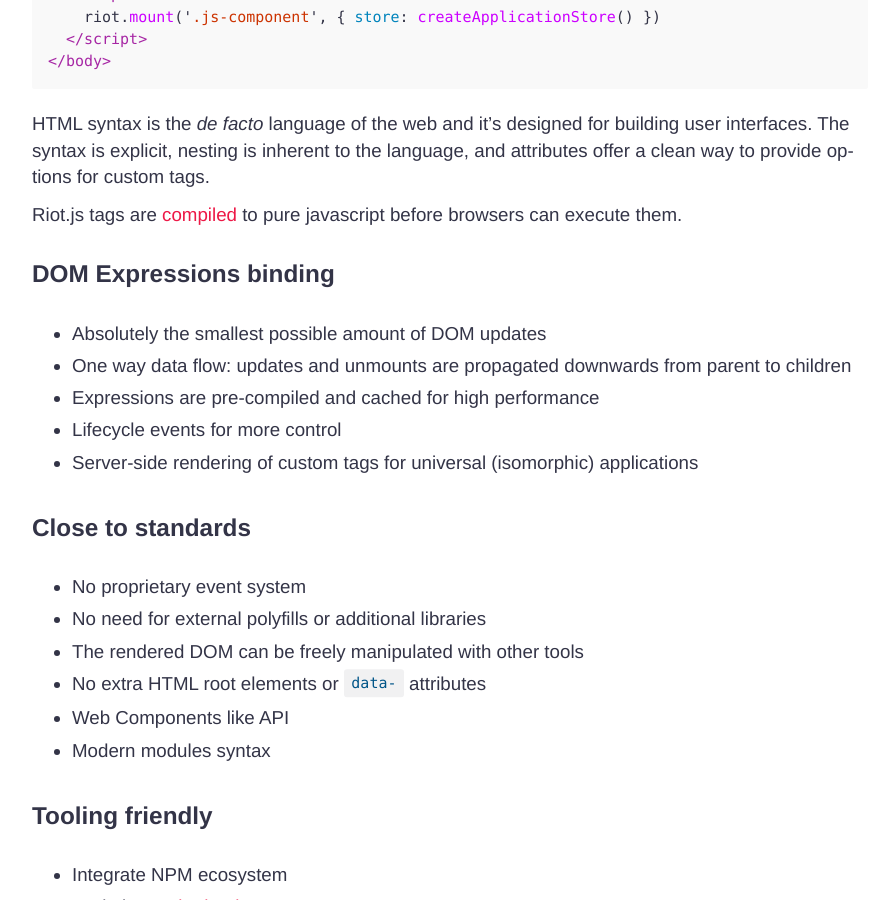
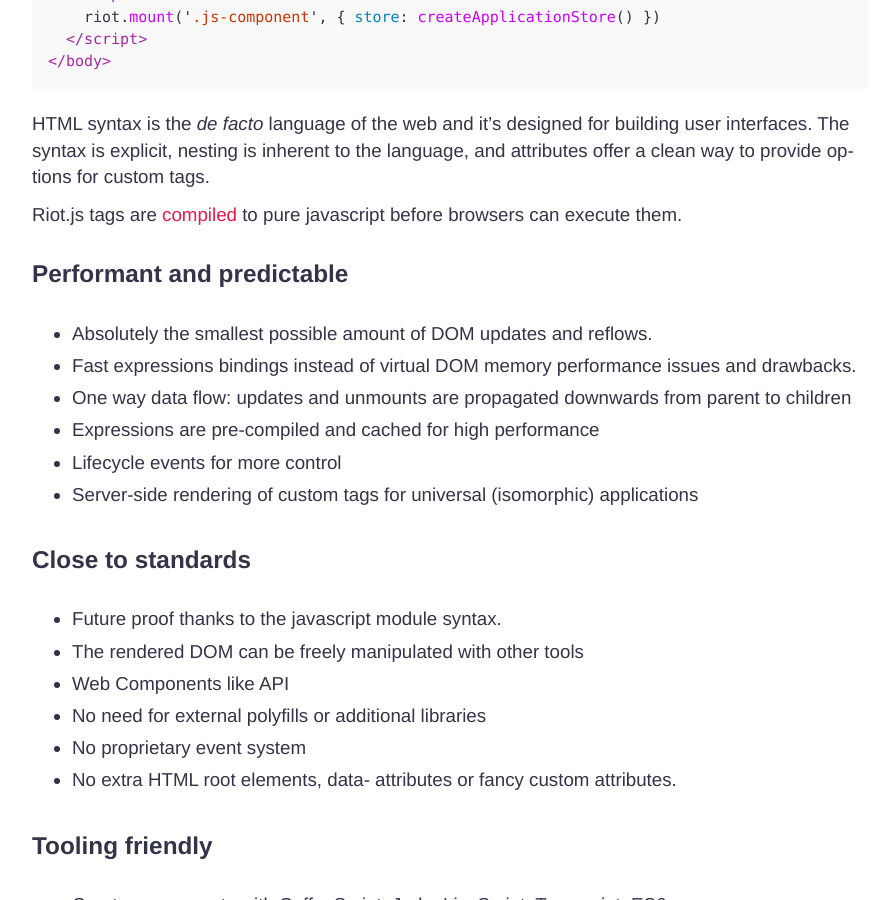
Before and after one commit to riot/riot.github.io, a Jekyll site: the page built from index.md, in a window 1280 px wide and 900 px high, scrolled down 2640 px. Shown: the whole window, without its empty margins (190-1072 px from the left). Built offline with Jekyll 4.4.1, drawn with Linux system fonts in a browser that asks for light colours; emoji names are drawn with the system emoji font; comment, search, counter and statistics services are not loaded; some of the changed text lies outside the part shown.

Commit message:
updated: intro page

````diff
--- a/index.md
+++ b/index.md
@@ -56,7 +56,7 @@
 </todo>
 ```
 
-A custom element glues relevant HTML and javascript together forming a reusable component. Think React + Polymer but with enjoyable syntax and a small learning curve.
+A custom element glues relevant HTML and javascript together forming a reusable component. It is designed to offer you everything you wished native the web components API looked like.
 
 #### Human-readable
 
@@ -86,8 +86,9 @@
 Riot.js tags are [compiled]({{ '/compiler/' | prepend:site.baseurl }}) to pure javascript before browsers can execute them.
 
 
-#### DOM Expressions binding
-- Absolutely the smallest possible amount of DOM updates
+#### Performant and predictable
+- Absolutely the smallest possible amount of DOM updates and reflows.
+- Fast expressions bindings instead of virtual DOM memory performance issues and drawbacks.
 - One way data flow: updates and unmounts are propagated downwards from parent to children
 - Expressions are pre-compiled and cached for high performance
 - Lifecycle events for more control
@@ -95,18 +96,19 @@
 
 
 #### Close to standards
+- Future proof thanks to the javascript module syntax.
+- The rendered DOM can be freely manipulated with other tools
+- Web Components like API
+- No need for external polyfills or additional libraries
 - No proprietary event system
-- No need for external polyfills or additional libraries
-- The rendered DOM can be freely manipulated with other tools
-- No extra HTML root elements or `data-` attributes
-- Web Components like API
-- Modern modules syntax
+- No extra HTML root elements, data- attributes or fancy custom attributes.
+
 
 
 #### Tooling friendly
-- Integrate NPM ecosystem
-- Node.js [require hooks](https://github.com/riot/ssr#usage)
-- Develop with [webpack](https://github.com/riot/webpack-loader), [rollup](https://github.com/riot/rollup-plugin-riot), [parcel](https://github.com/riot/parcel-plugin-riot) or [browserify](https://github.com/riot/riotify) plugins
+- Create components with CoffeeScript, Jade, LiveScript, Typescript, ES6 or [any pre-processor](https://riot.js.org/next/#pre-processors) you want.
+- Build with [@riotjs/cli](https://github.com/riot/cli), [webpack](https://github.com/riot/webpack-loader), [Rollup](https://github.com/riot/rollup-plugin-riot), [parcel](https://github.com/riot/parcel-plugin-riot), [Browserify](https://github.com/riot/riotify).
+- Test with however you like, you can [load your riot tags directly in node](https://github.com/riot/ssr#render---to-render-only-markup)
 
 
 ## 2. Simple and minimalistic
@@ -133,7 +135,8 @@
 - Less to learn. Fewer books and tutorials to view
 - Only 3 template directives to learn `if`, `each` and `is`
 - Less proprietary stuff
-- No Proxies or magic happening under the hood
+- No new syntax to learn
+- No "magic" or "smart" reactive properties or hooks
 - Explicit behaviors over implicit assumptions
 
 
@@ -157,6 +160,20 @@
 - Highly extensible and not opinionated
 
 Riot.js is an "open stack". It's meant for developers who want to avoid framework specific idioms. The generic tools let you mix and match design patterns you prefer most.
+
+#### Powerful and modular ecosystem
+
+The Riot.js ecosystem is completely modular, it's designed to let you pick only the stuff you really need:
+
+  - [@riotjs/cli](https://github.com/riot/cli) - CLI to compile locally your tags to javascript
+  - [@riotjs/ssr](https://github.com/riot/ssr) - Super simple server side rendering
+  - [@riotjs/hydrate](https://github.com/riot/hydrate) - Hydration strategy for your SPA
+  - [@riotjs/hot-reload](https://github.com/riot/hot-reload) - Live reload plugin
+  - [@riotjs/compiler](https://github.com/riot/compiler) - Advanced tags compiler
+  - [@riotjs/parser](https://github.com/riot/parser) - HTML parser
+  - [@riotjs/dom-bindings](https://github.com/riot/dom-bindings) - Expressions based template engine
+  - [@riotjs/now](https://github.com/riot/now) - https://zeit.co/ now integration
+  - [@riotjs/custom-elements](https://github.com/riot/custom-elements) - native custom elements implementation
 
 ## Conclusion
 
````
